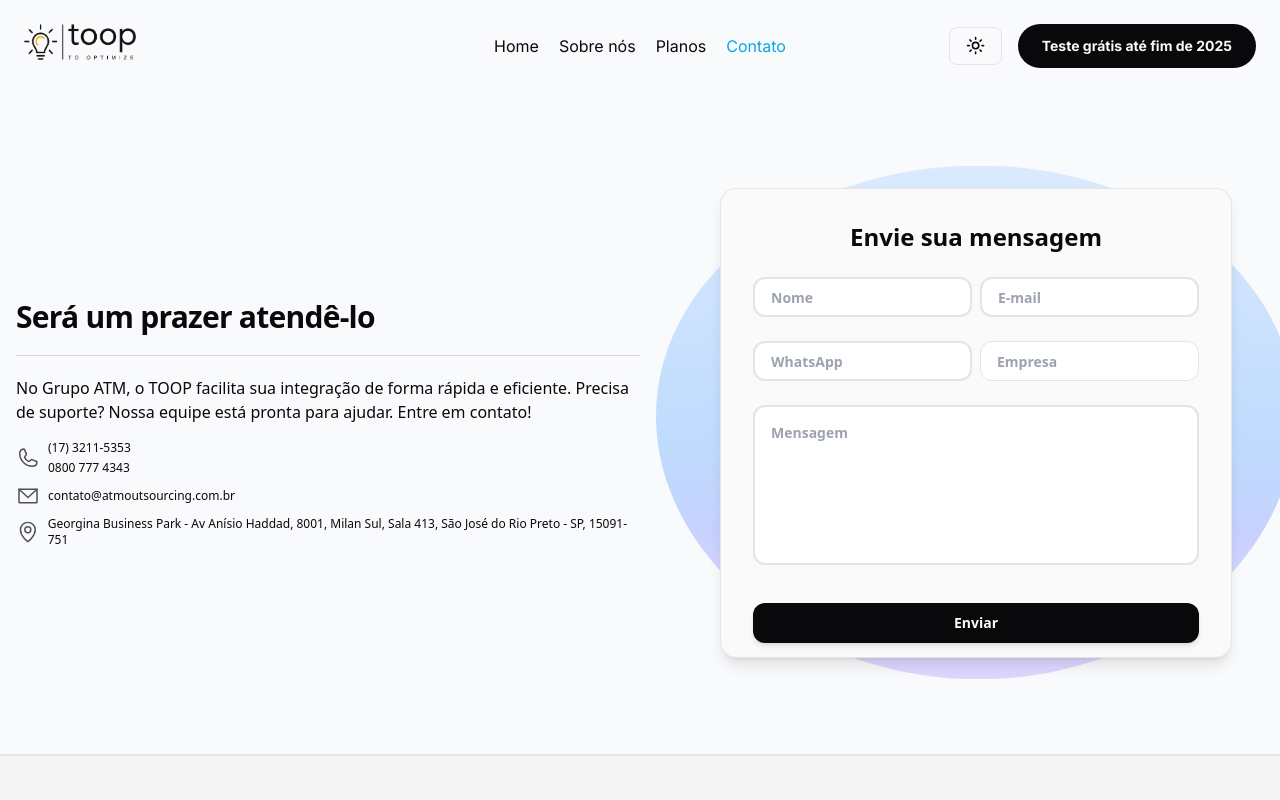
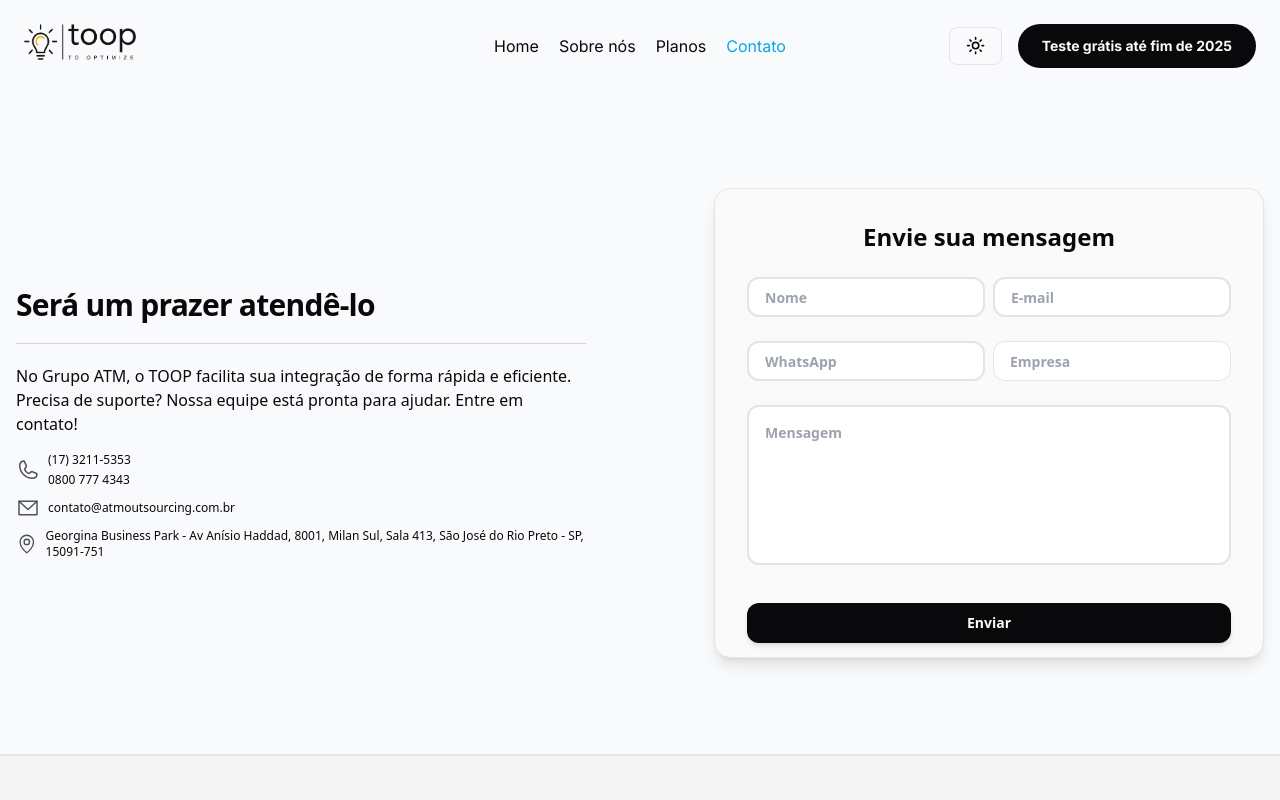
Before and after one commit to atmoutsourcing/toop-landing-page, a Next.js app: page /contacts in a window 1280 px wide. Shown: the top 800 px of the page. Built offline with nearby package versions, Linux system fonts and the light colour scheme.

Commit message:
configurando envio de email

```diff
--- a/src/app/contacts/page.tsx
+++ b/src/app/contacts/page.tsx
@@ -1,7 +1,5 @@
 'use client'
 
-import Image from 'next/image'
-import Ellipse from '../../../public/Ellipse.svg'
 import { EnvelopeSimple, MapPin, Phone } from 'phosphor-react'
 import { useForm } from 'react-hook-form'
 import { z } from 'zod'
@@ -50,7 +48,7 @@ export default function Contacts() {
   }
 
   return (
-    <div className="mx-auto mb-20 mt-20 flex max-w-[1440px] flex-col items-center gap-20 p-4 md:flex-row">
+    <div className="mx-auto mb-20 mt-20 flex max-w-[1440px] flex-col items-center gap-32 p-4 md:flex-row">
       <div className="flex max-w-[50%] flex-col gap-1">
         <span className="text-3xl font-bold tracking-tight">
           Será um prazer atendê-lo
@@ -64,7 +62,6 @@ export default function Contacts() {
             eficiente. Precisa de suporte? Nossa equipe está pronta para ajudar.
             Entre em contato!
           </p>
-
           <div className="flex flex-col gap-2">
             <div className="flex flex-row items-center gap-2">
               <Phone className="h-6 w-6 text-icons dark:text-zinc-400" />
@@ -92,14 +89,8 @@ export default function Contacts() {
       </div>
 
       <div className="relative flex items-center">
-        <Image
-          src={Ellipse}
-          alt="ellipse"
-          className="absolute hidden scale-125 dark:hidden md:block"
-        />
-
-        <div className="inset-0 z-10 flex items-center justify-center">
-          <div className="h-auto w-auto flex-col rounded-2xl border bg-zinc-50 p-8 shadow-lg dark:bg-shapePrimary md:h-[470px] md:w-[512px]">
+        <div className="flex items-center justify-center">
+          <div className="h-auto w-auto flex-col rounded-2xl border bg-zinc-50 p-8 shadow-lg dark:bg-shapePrimary md:h-[470px] md:w-[550px]">
             <h1 className="flex justify-center text-2xl font-bold">
               Envie sua mensagem
             </h1>
```
